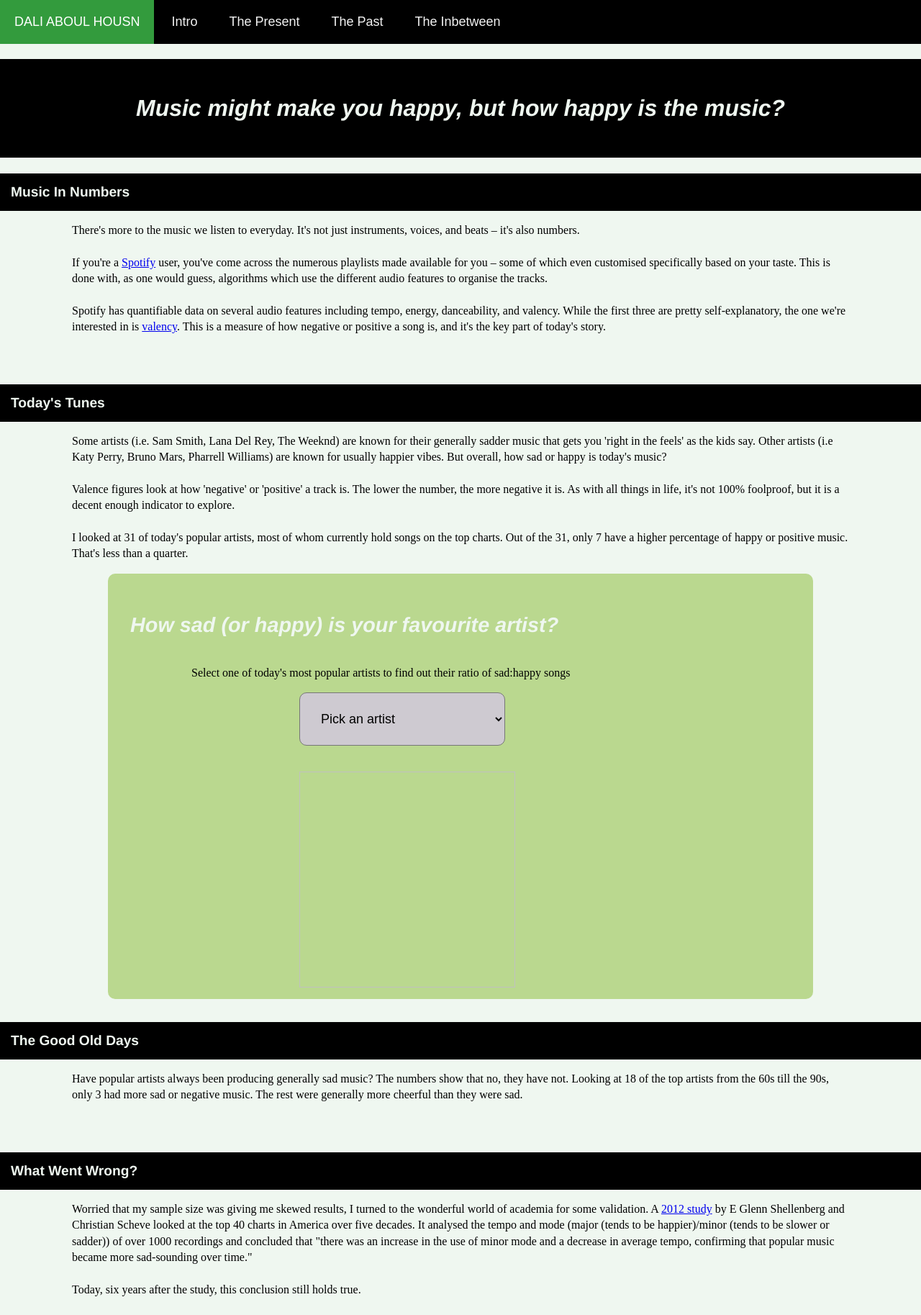
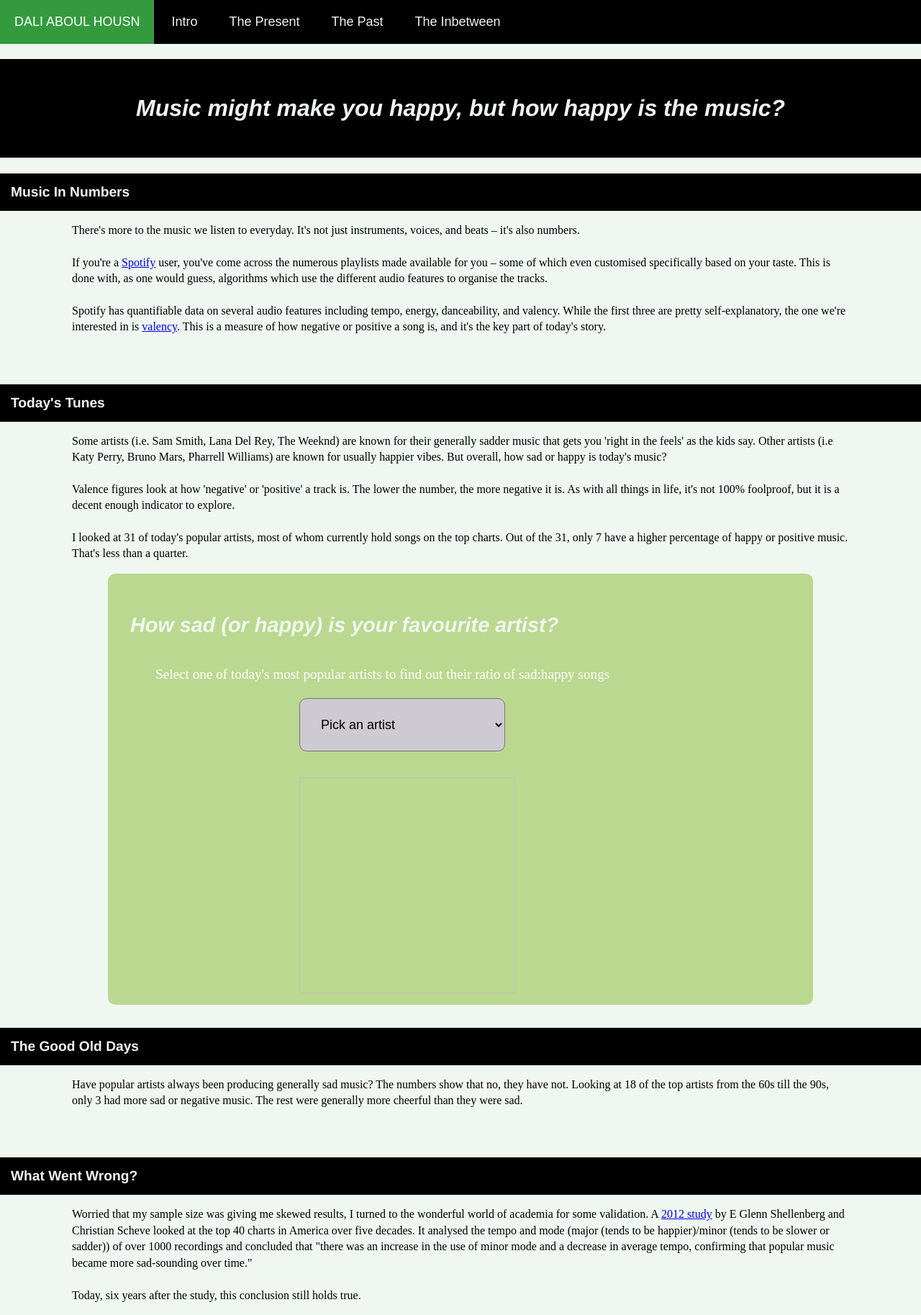
Before and after one commit to ah-dali/ah-dali.github.io, a Jekyll site: the page built from index.html, in a window 1280 px wide. Shown: the whole page at 72% size. Built offline with Jekyll 4.4.1, drawn with Linux system fonts in a browser that asks for light colours.

Commit message:
Update main.css

```diff
--- a/css/main.css
+++ b/css/main.css
@@ -76,7 +76,7 @@ p {
     background-color: #bad88f;
 }
 
-#choose {
+.lead {
     margin-left: 50px;
     margin-right: 50px;
     font-size: 1.2em;
```
